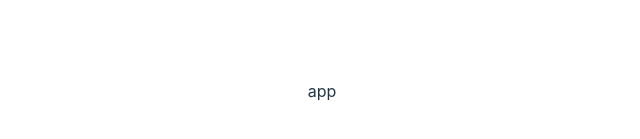
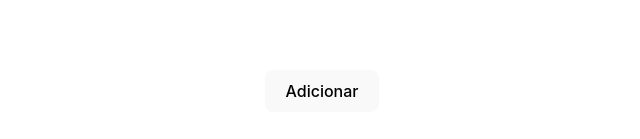
Before and after one commit to raugusto96/todo-prisma, a React (Vite) app in the folder app/: page / in a window 1280 px wide. Shown: the part 309-448 px from the top of the page, without its empty margins (318-958 px from the left). Built offline with nearby package versions, Linux system fonts and the light colour scheme.

Commit message:
feat: add button in screen

```diff
--- a/app/src/App.tsx
+++ b/app/src/App.tsx
@@ -1,10 +1,9 @@
 import './App.css'
+import Task from './presentation/pages/task/Task'
 
 function App() {
   return (
-    <>
-      <p>app</p>
-    </>
+    <Task />
   )
 }
 
--- a/app/src/components/button/Button.tsx
+++ b/app/src/presentation/components/button/Button.tsx
@@ -6,9 +6,11 @@ export const Button: React.FC<ButtonProps> = ({
   displayValue,
   clickHandler,
   name,
+  styles,
 }) => {
   return (
     <ButtonWrapper
+      style={styles}
       onClick={clickHandler}
       name={name}
     >
--- a/app/src/components/button/protocols/button.ts
+++ b/app/src/presentation/components/button/protocols/button.ts
@@ -1,5 +1,6 @@
 export interface ButtonProps {
   displayValue: string;
-  clickHandler: () => void;
+  clickHandler: (e: any) => void;
   name: string;
+  styles?: Object;
 }
--- /dev/null
+++ b/app/src/presentation/pages/task/Task.styles.ts
@@ -0,0 +1,3 @@
+import styled from "styled-components";
+
+export const Container = styled.div``;
--- /dev/null
+++ b/app/src/presentation/pages/task/Task.tsx
@@ -0,0 +1,16 @@
+import { Button } from '@/presentation/components/button/Button'
+import { Container } from './Task.styles'
+
+const Task: React.FC = () => {
+  return (
+    <Container>
+      <Button
+        name='add'
+        displayValue='Adicionar'
+        clickHandler={(event) => { console.log(event.target)}}
+      />
+    </Container>
+  )
+}
+
+export default Task
```
Also changed, not shown: app/src/presentation/components/button/Button.styles.ts (renamed from app/src/components/button/Button.styles.ts), 1 other file (tests, documents, lock files or other folders).
